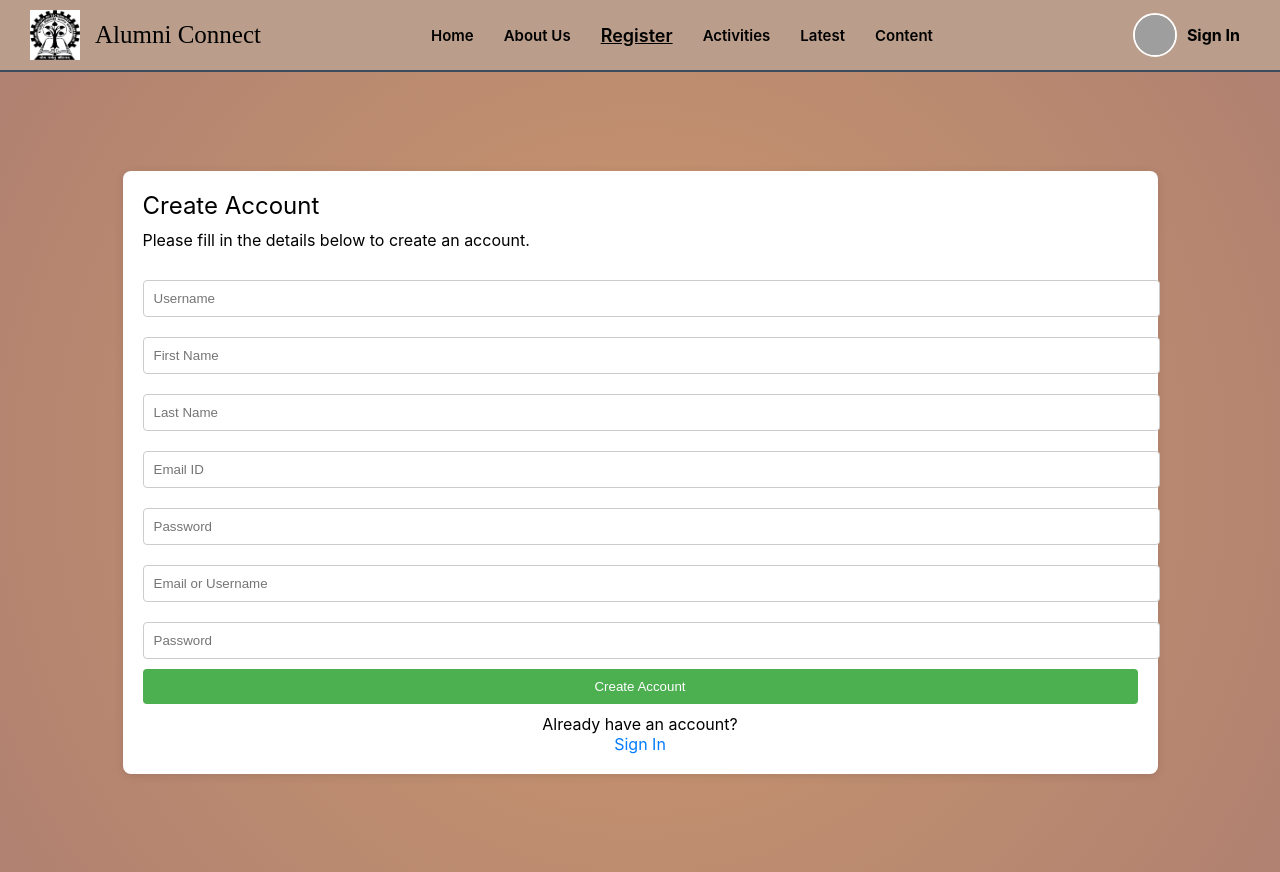
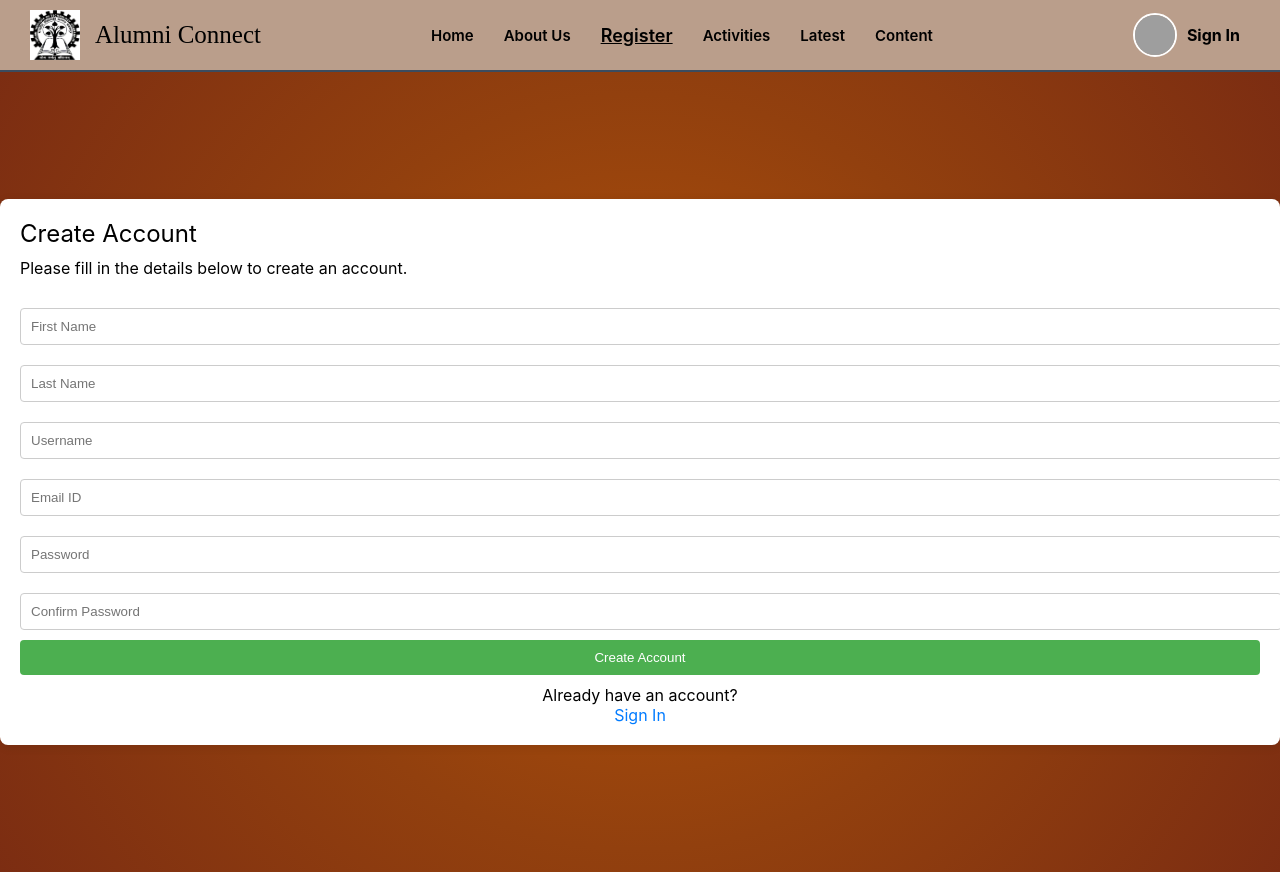
Before and after one commit to rup-rabh/alum-connect, a React (Create React App) app in the folder frontend/: page /register in a window 1280 px wide. Built offline with nearby package versions, Linux system fonts and the light colour scheme; grey boxes are pictures that could not be loaded; a web font is replaced by a local one.

Commit message:
signupcard

```diff
--- a/frontend/src/components/sign.css
+++ b/frontend/src/components/sign.css
@@ -1,6 +1,6 @@
 /* SignIn.css and SignUp.css */
 .signin-container, .signup-container {
-    background: radial-gradient(circle, #b4530997, #92400e98, #7c2d1299); /* Brown background */
+    background: radial-gradient(circle, #b45309, #92400e, #7c2d12); /* Brown background */
     height: 100vh; /* Full height to cover the page */
     display: flex;
     justify-content: center; /* Center the card horizontally */
--- a/frontend/src/components/signup.jsx
+++ b/frontend/src/components/signup.jsx
@@ -1,38 +1,27 @@
-// SignUp.jsx
 import React from 'react';
-import { SignCard } from './signcard'; // Adjust the import path if needed
-import { useNavigate } from 'react-router-dom';
-import "./sign.css";
+import { SignUpCard } from './signupcard';
+import './sign.css';
 
-const SignUp = () => {
-    const navigate = useNavigate();
-
-    const handleSignUpClick = (e) => {
-        e.preventDefault(); // Prevent default form submission
-        // Add your sign-up logic here (e.g., API call)
-        alert("Account created!");
-        navigate("/signin"); // Redirect to sign-in after successful registration
+function App() {
+  const handleSignUp = (event) => {
+    event.preventDefault();
+    // Handle sign-up logic
   };
 
   return (
-        <div className="signin-container">
-        <SignCard
+    <div className="signup-container">
+
+      <SignUpCard
         heading="Create Account"
         about="Please fill in the details below to create an account."
         buttonText="Create Account"
         linkText="Already have an account?"
         linkUrl="Sign In"
         to="/signin"
-            onClick={handleSignUpClick}
-        >
-            <input type="text" placeholder="Username" className="signcard-input" required />
-            <input type="text" placeholder="First Name" className="signcard-input" required />
-            <input type="text" placeholder="Last Name" className="signcard-input" required />
-            <input type="email" placeholder="Email ID" className="signcard-input" required />
-            <input type="password" placeholder="Password" className="signcard-input" required />
-        </SignCard>
+        onClick={handleSignUp}
+      />
     </div>
   );
-};
+}
 
-export default SignUp;
+export default App;
--- /dev/null
+++ b/frontend/src/components/signupcard.jsx
@@ -0,0 +1,26 @@
+// SignUpCard.jsx
+import "./signcard.css";
+
+export function SignUpCard({ heading, about, buttonText, linkText, linkUrl, to, onClick }) {
+  return (
+    <div className="signcard-container">
+      <div className="signcard">
+        <div className="signcard-heading">{heading}</div>
+        <div className="signcard-about">{about}</div>
+        <form onSubmit={onClick}>
+          <input type="text" placeholder="First Name" className="signcard-input" required />
+          <input type="text" placeholder="Last Name" className="signcard-input" required />
+          <input type="text" placeholder="Username" className="signcard-input" required />
+          <input type="email" placeholder="Email ID" className="signcard-input" required />
+          <input type="password" placeholder="Password" className="signcard-input" required />
+          <input type="password" placeholder="Confirm Password" className="signcard-input" required />
+          <button type="submit" className="signcard-button">{buttonText}</button>
+        </form>
+        <div className="signcard-link-container">
+          <div>{linkText}</div>
+          <a href={to} className="signcard-link">{linkUrl}</a>
+        </div>
+      </div>
+    </div>
+  );
+}
```
Also changed, not shown: frontend/src/screens/landingpage.css (added, +27 -0 lines), frontend/src/screens/landingpaje.js (added, +15 -0 lines). Lines whose indentation alone changed are shown as unchanged.
